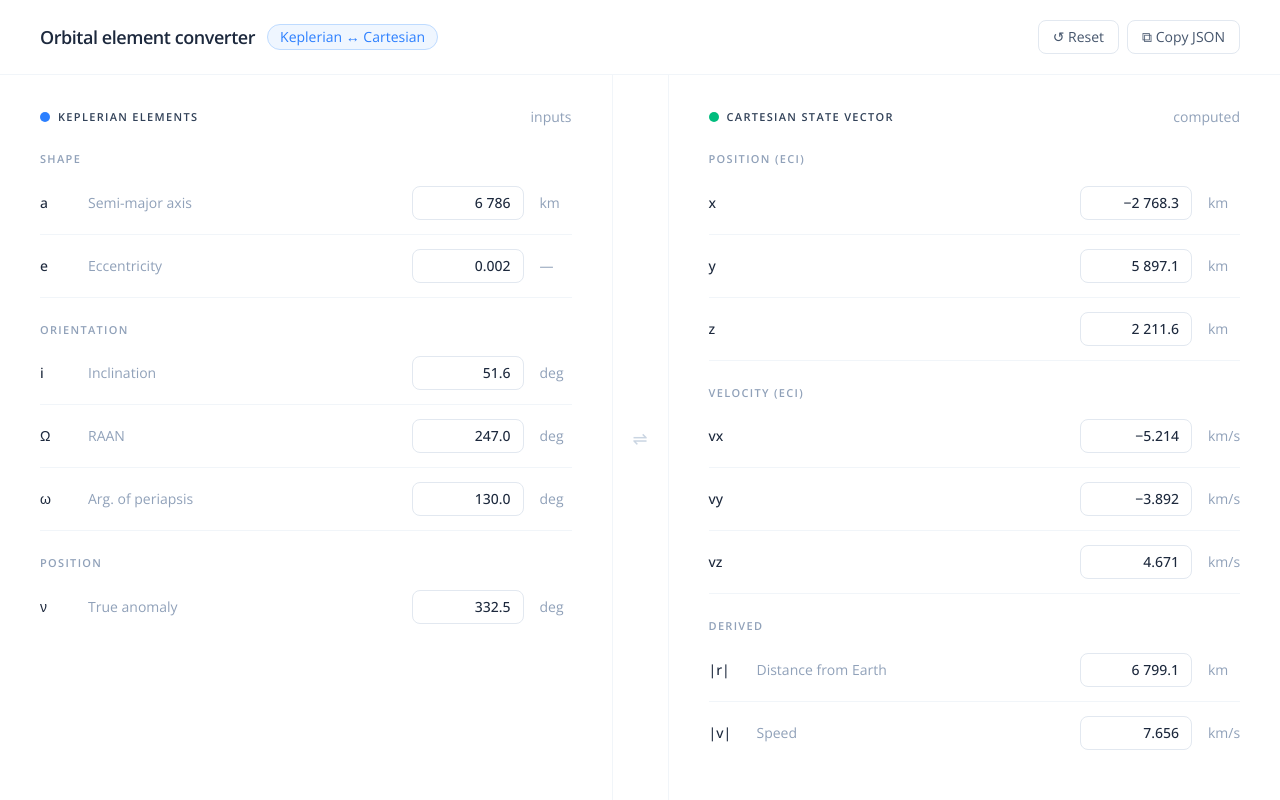
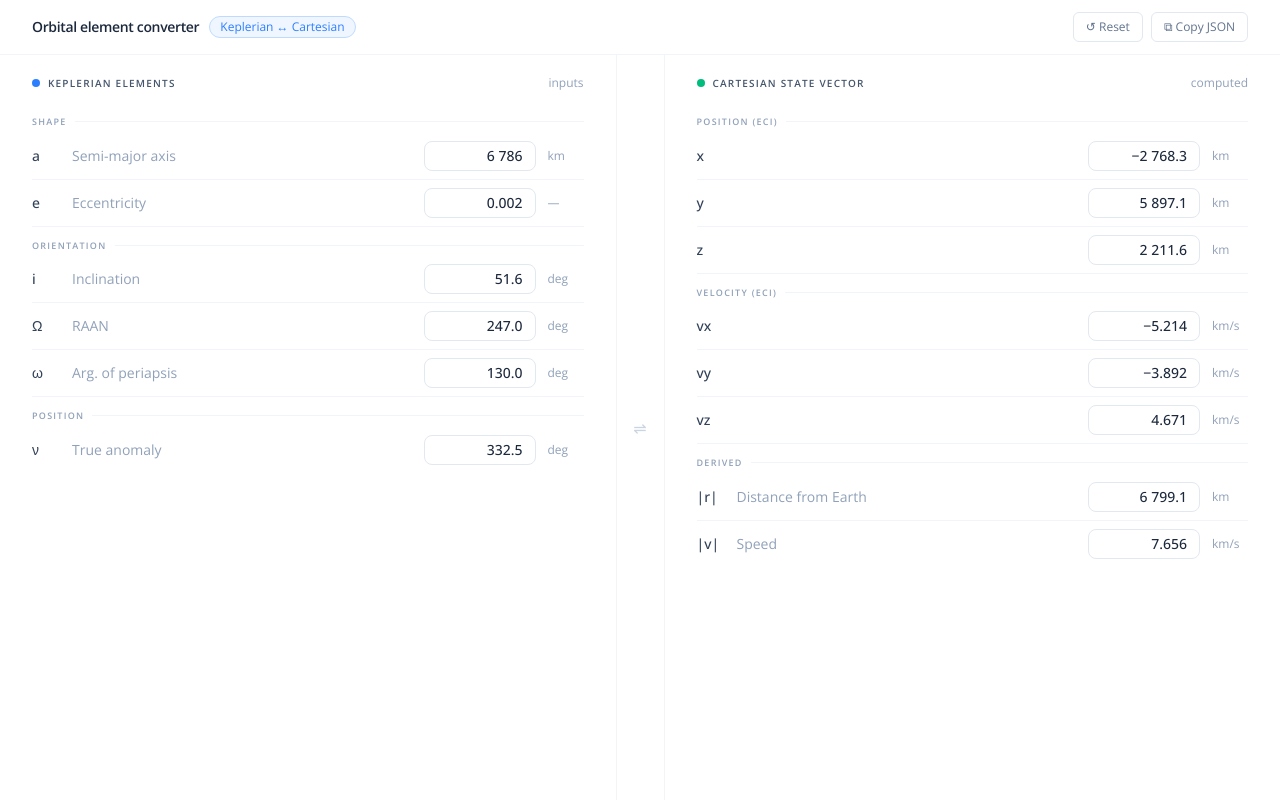
Before and after one commit to coding-oksana/orbital-convert, a React (Vite) app: page / in a window 1280 px wide. Built offline with nearby package versions, Linux system fonts and the light colour scheme.

Commit message:
Improved styles to fit everything on one screen

```diff
--- a/src/App.tsx
+++ b/src/App.tsx
@@ -1,7 +1,4 @@
-import { Field }  from './components/Field';
-import { SectionLabel } from './components/SectionLabel';
-
-// ─── placeholder data ─────────────────────────────────────────────────────────
+import { Field } from './components/Field';
 
 const KEPLERIAN = {
   a:     '6 786',
@@ -23,110 +20,91 @@ const CARTESIAN = {
   v:  '7.656',
 };
 
-// ─── panel header ─────────────────────────────────────────────────────────────
-
-function PanelHeader({
-  dot,
-  title,
-  badge,
-}: {
-  dot: 'blue' | 'green';
-  title: string;
-  badge: string;
-}) {
+function PanelHeader({ dot, title, badge }: { dot: 'blue' | 'green'; title: string; badge: string }) {
   return (
-    <div className="flex items-center justify-between mb-6">
+    <div className="flex items-center justify-between mb-3">
       <div className="flex items-center gap-2">
-        <span
-          className={`w-2.5 h-2.5 rounded-full shrink-0 ${
-            dot === 'blue' ? 'bg-blue-500' : 'bg-emerald-500'
-          }`}
-        />
-        <span className="text-[11px] font-semibold tracking-[0.12em] text-slate-700 uppercase">
-          {title}
-        </span>
+        <span className={`w-2 h-2 rounded-full shrink-0 ${dot === 'blue' ? 'bg-blue-500' : 'bg-emerald-500'}`} />
+        <span className="text-[10px] font-semibold tracking-[0.12em] text-slate-600 uppercase">{title}</span>
       </div>
-      <span className="text-sm text-slate-400">{badge}</span>
+      <span className="text-xs text-slate-400">{badge}</span>
     </div>
   );
 }
 
-// ─── app ─────────────────────────────────────────────────────────────────────
+function SectionDivider({ label }: { label: string }) {
+  return (
+    <div className="flex items-center gap-2 mt-3 mb-1">
+      <span className="text-[9px] font-semibold tracking-[0.14em] text-slate-400 uppercase whitespace-nowrap">{label}</span>
+      <div className="flex-1 h-px bg-slate-100" />
+    </div>
+  );
+}
 
 export default function App() {
   return (
-    <div className="min-h-screen bg-slate-50 flex flex-col">
+    <div className="h-screen bg-white flex flex-col overflow-hidden">
 
-      {/* top bar */}
-      <header className="flex items-center justify-between px-10 py-5 bg-white border-b border-slate-100">
-        <div className="flex items-center gap-3">
-          <h1 className="text-lg font-semibold text-slate-800 tracking-tight">
-            Orbital element converter
-          </h1>
-          <span className="text-sm text-blue-500 border border-blue-200 bg-blue-50 rounded-full px-3 py-0.5">
+      {/* header */}
+      <header className="flex items-center justify-between px-8 py-3 border-b border-slate-100 shrink-0">
+        <div className="flex items-center gap-2.5">
+          <h1 className="text-sm font-semibold text-slate-800 tracking-tight">Orbital element converter</h1>
+          <span className="text-xs text-blue-500 border border-blue-200 bg-blue-50 rounded-full px-2.5 py-0.5">
             Keplerian ↔ Cartesian
           </span>
         </div>
         <div className="flex items-center gap-2">
-          <button className="
-            flex items-center gap-1.5 text-sm text-slate-600
-            border border-slate-200 rounded-lg px-3.5 py-1.5
-            hover:bg-slate-50 transition-colors
-          ">
+          <button className="text-xs text-slate-500 border border-slate-200 rounded-md px-3 py-1.5 hover:bg-slate-50 transition-colors">
             ↺ Reset
           </button>
-          <button className="
-            flex items-center gap-1.5 text-sm text-slate-600
-            border border-slate-200 rounded-lg px-3.5 py-1.5
-            hover:bg-slate-50 transition-colors
-          ">
+          <button className="text-xs text-slate-500 border border-slate-200 rounded-md px-3 py-1.5 hover:bg-slate-50 transition-colors">
             ⧉ Copy JSON
           </button>
         </div>
       </header>
 
-      {/* main content */}
-      <main className="flex flex-1">
+      {/* panels */}
+      <main className="flex flex-1 min-h-0">
 
-        {/* ── left: keplerian ── */}
-        <section className="flex-1 px-10 py-8 border-r border-slate-100 bg-white">
+        {/* keplerian */}
+        <section className="flex-1 px-8 py-5 border-r border-slate-100 flex flex-col">
           <PanelHeader dot="blue" title="Keplerian elements" badge="inputs" />
 
-          <SectionLabel>Shape</SectionLabel>
+          <SectionDivider label="Shape" />
           <Field symbol="a" label="Semi-major axis" value={KEPLERIAN.a}     unit="km"  />
           <Field symbol="e" label="Eccentricity"    value={KEPLERIAN.e}     unit="—"   />
 
-          <SectionLabel>Orientation</SectionLabel>
-          <Field symbol="i" label="Inclination"         value={KEPLERIAN.i}     unit="deg" />
-          <Field symbol="Ω" label="RAAN"                value={KEPLERIAN.raan}  unit="deg" />
-          <Field symbol="ω" label="Arg. of periapsis"   value={KEPLERIAN.omega} unit="deg" />
+          <SectionDivider label="Orientation" />
+          <Field symbol="i" label="Inclination"       value={KEPLERIAN.i}     unit="deg" />
+          <Field symbol="Ω" label="RAAN"              value={KEPLERIAN.raan}  unit="deg" />
+          <Field symbol="ω" label="Arg. of periapsis" value={KEPLERIAN.omega} unit="deg" />
 
-          <SectionLabel>Position</SectionLabel>
+          <SectionDivider label="Position" />
           <Field symbol="ν" label="True anomaly" value={KEPLERIAN.nu} unit="deg" />
         </section>
 
-        {/* ── exchange icon ── */}
-        <div className="flex items-center justify-center w-14 shrink-0 bg-white border-r border-slate-100">
-          <span className="text-lg text-slate-300 select-none">⇌</span>
+        {/* exchange */}
+        <div className="flex items-center justify-center w-12 shrink-0 border-r border-slate-100">
+          <span className="text-base text-slate-300 select-none">⇌</span>
         </div>
 
-        {/* ── right: cartesian ── */}
-        <section className="flex-1 px-10 py-8 bg-white">
+        {/* cartesian */}
+        <section className="flex-1 px-8 py-5 flex flex-col">
           <PanelHeader dot="green" title="Cartesian state vector" badge="computed" />
 
-          <SectionLabel>Position (ECI)</SectionLabel>
-          <Field symbol="x"  value={CARTESIAN.x}  unit="km"   />
-          <Field symbol="y"  value={CARTESIAN.y}  unit="km"   />
-          <Field symbol="z"  value={CARTESIAN.z}  unit="km"   />
+          <SectionDivider label="Position (ECI)" />
+          <Field symbol="x"  value={CARTESIAN.x}  unit="km"   readOnly />
+          <Field symbol="y"  value={CARTESIAN.y}  unit="km"   readOnly />
+          <Field symbol="z"  value={CARTESIAN.z}  unit="km"   readOnly />
 
-          <SectionLabel>Velocity (ECI)</SectionLabel>
-          <Field symbol="vx" value={CARTESIAN.vx} unit="km/s" />
-          <Field symbol="vy" value={CARTESIAN.vy} unit="km/s" />
-          <Field symbol="vz" value={CARTESIAN.vz} unit="km/s" />
+          <SectionDivider label="Velocity (ECI)" />
+          <Field symbol="vx" value={CARTESIAN.vx} unit="km/s" readOnly />
+          <Field symbol="vy" value={CARTESIAN.vy} unit="km/s" readOnly />
+          <Field symbol="vz" value={CARTESIAN.vz} unit="km/s" readOnly />
 
-          <SectionLabel>Derived</SectionLabel>
-          <Field symbol="|r|" label="Distance from Earth" value={CARTESIAN.r} unit="km"   />
-          <Field symbol="|v|" label="Speed"               value={CARTESIAN.v} unit="km/s" />
+          <SectionDivider label="Derived" />
+          <Field symbol="|r|" label="Distance from Earth" value={CARTESIAN.r} unit="km"   readOnly />
+          <Field symbol="|v|" label="Speed"               value={CARTESIAN.v} unit="km/s" readOnly />
         </section>
 
       </main>
--- a/src/components/Field.tsx
+++ b/src/components/Field.tsx
@@ -9,9 +9,12 @@ interface FieldProps {
 
 export function Field({ symbol, label, value, unit, readOnly = false, onChange }: FieldProps) {
   return (
-    <div className="flex items-center gap-4 py-3.5 border-b border-slate-100 last:border-0">
-      <span className="w-8 text-sm text-slate-800 font-medium shrink-0">{symbol}</span>
-      {label ? <span className="flex-1 text-sm text-slate-400">{label}</span> : <span className="flex-1" />}
+    <div className="flex items-center gap-3 py-2 border-b border-slate-100 last:border-0">
+      <span className="w-7 text-sm text-slate-700 font-medium shrink-0">{symbol}</span>
+      {label
+        ? <span className="flex-1 text-sm text-slate-400">{label}</span>
+        : <span className="flex-1" />
+      }
       <input
         type="text"
         value={value}
@@ -19,12 +22,12 @@ export function Field({ symbol, label, value, unit, readOnly = false, onChange }
         onChange={e => onChange?.(e.target.value)}
         className={`
           w-28 text-right text-sm font-medium text-slate-800 tabular-nums
-          border border-slate-200 rounded-lg px-3 py-1.5 bg-white
-          transition-colors outline-none
-          ${readOnly ? 'cursor-default' : 'focus:border-slate-400'}
+          border border-slate-200 rounded-lg px-3 py-1 bg-white
+          outline-none transition-colors
+          ${readOnly ? 'cursor-default text-slate-600' : 'focus:border-slate-400'}
         `}
       />
-      <span className="w-8 text-sm text-slate-400 shrink-0">{unit}</span>
+      <span className="w-9 text-xs text-slate-400 shrink-0">{unit}</span>
     </div>
   );
 }
--- a/src/components/SectionLabel.tsx
+++ /dev/null
@@ -1,11 +0,0 @@
-interface SectionLabelProps {
-  children: React.ReactNode;
-}
-
-export function SectionLabel({ children }: SectionLabelProps) {
-  return (
-    <p className="text-[11px] font-semibold tracking-[0.12em] text-slate-400 uppercase mt-6 mb-1 first:mt-0">
-      {children}
-    </p>
-  );
-}
```
